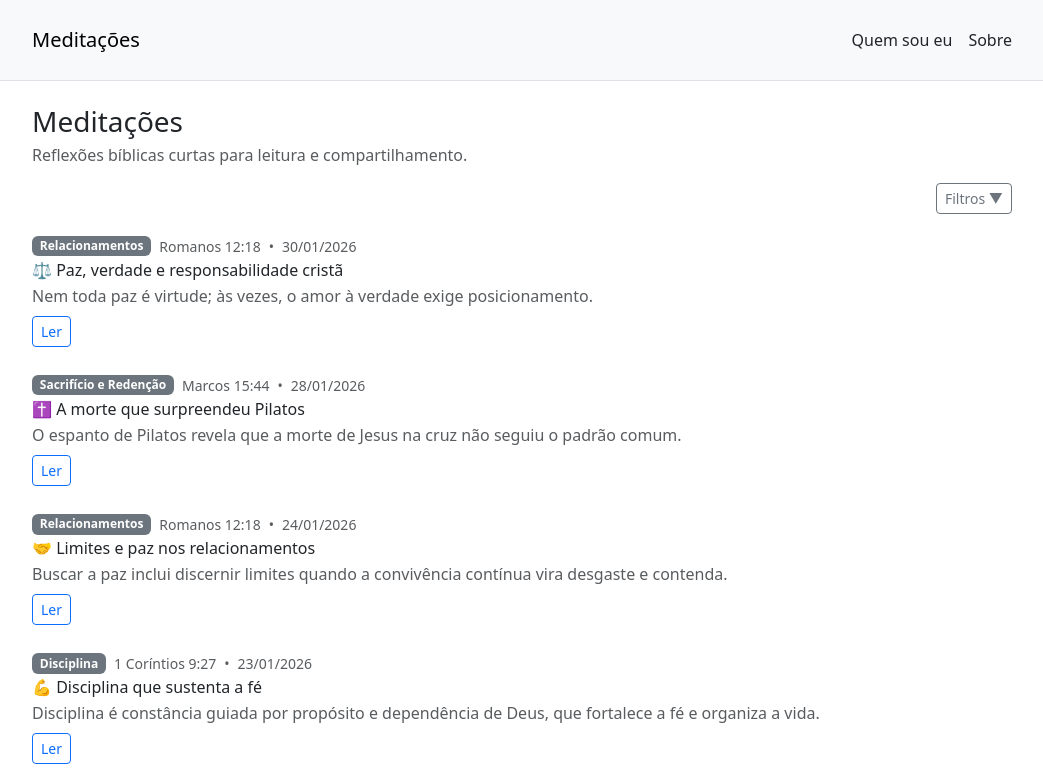
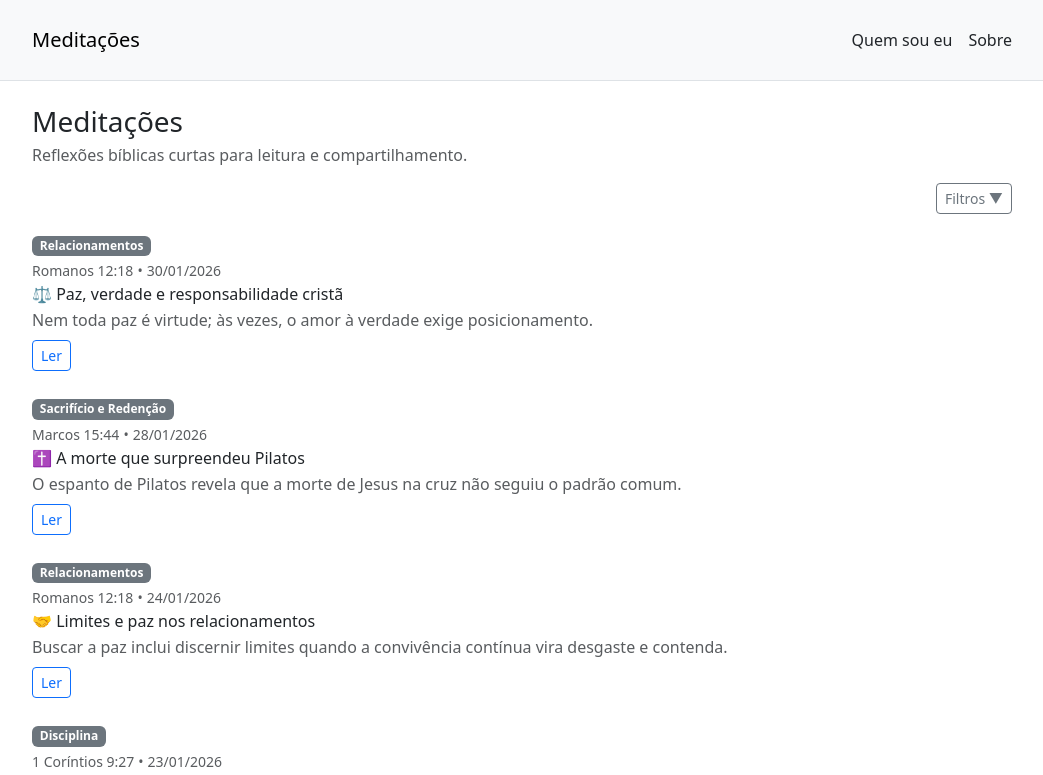
Before and after one commit to meditacoesbiblicas/meditacoes-biblicas, an Angular app: page / in a window 1280 px wide. Shown: the top 775 px of the page, without its empty margins (118-1161 px from the left). Built offline with nearby package versions, Linux system fonts and the light colour scheme.

Commit message:
style(home): melhora alinhamento de metadados (tema em linha própria)

```diff
--- a/src/app/pages/home/home.page.html
+++ b/src/app/pages/home/home.page.html
@@ -84,9 +84,11 @@
       >
         <div class="d-flex flex-wrap align-items-center gap-2 mb-1">
           <span class="badge text-bg-secondary">{{ m.tema }}</span>
-          <span class="text-muted small">{{ m.versoChave }}</span>
-          <span class="text-muted small">•</span>
-          <span class="text-muted small">{{ formatarData(m.data) }}</span>
+        </div>
+        <div class="text-muted small mb-1">
+          <span>{{ m.versoChave }}</span>
+          <span class="mx-1">•</span>
+          <span>{{ formatarData(m.data) }}</span>
         </div>
 
         <h2 class="h6 mb-1">{{ m.titulo }}</h2>
```
